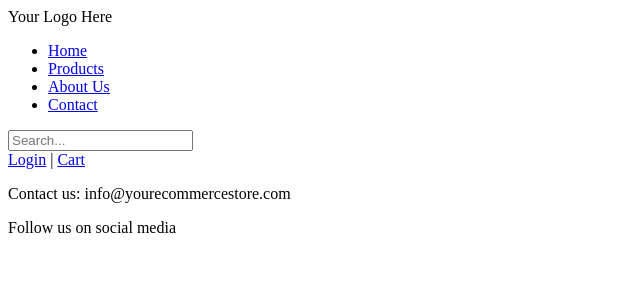
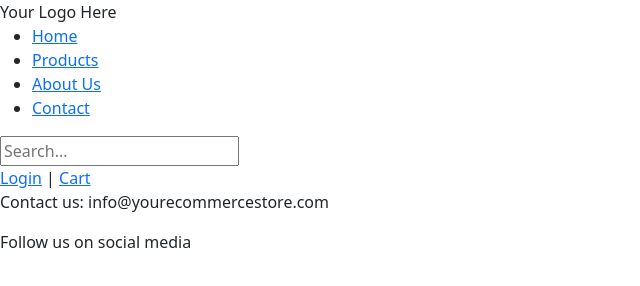
Before and after one commit to ayergoo/sep5, a website: page index.html in a window 1280 px wide. Shown: the whole page, without its empty margins (0-640 px from the left). Drawn offline with nearby package versions, Linux system fonts and the light colour scheme.

Commit message:
linked bootstrap to the index.html

```diff
--- a/index.html
+++ b/index.html
@@ -4,6 +4,10 @@
     <meta charset="UTF-8">
     <meta name="viewport" content="width=device-width, initial-scale=1.0">
     <title>Your E-commerce Store</title>
+    <meta charset="utf-8">
+    <meta name="viewport" content="width=device-width, initial-scale=1">
+    <link href="css/bootstrap.min.css" type="text/css" rel="stylesheet">
+    <link href="css/styles.css" type="text/css" rel="stylesheet">
     <!-- Link to CSS file -->
 </head>
 <body>
```
